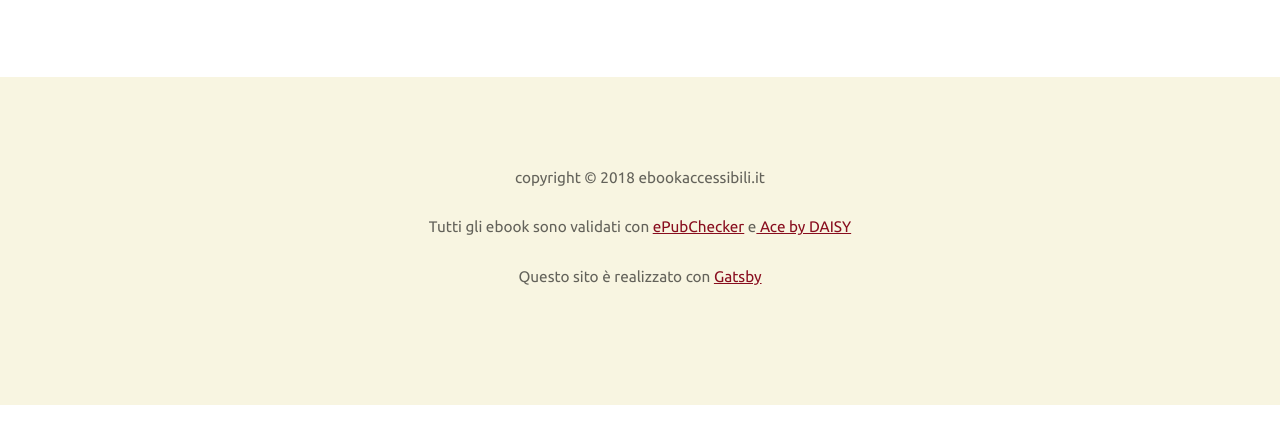
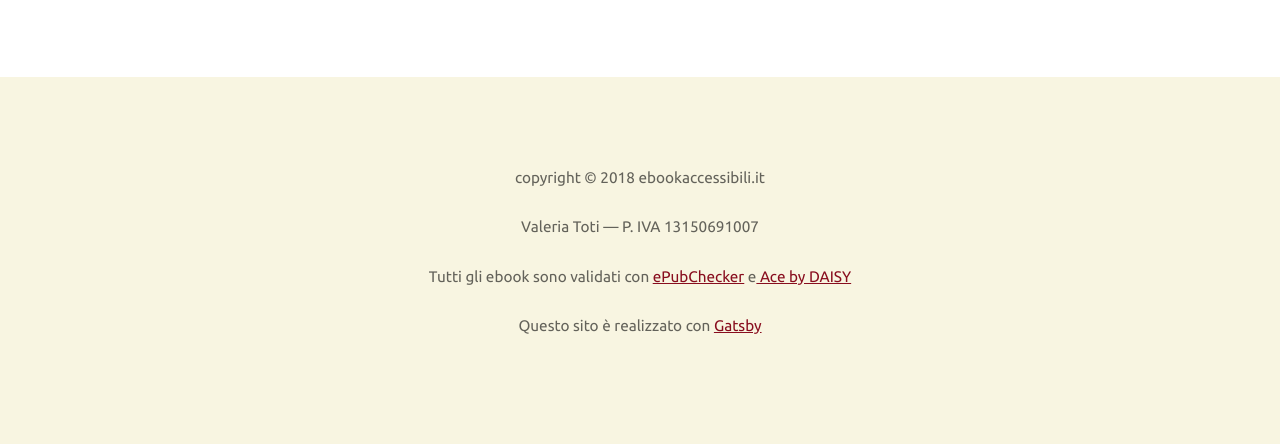
Before and after one commit to valeriatoti/ebook-accessibili, a Gatsby site: page / in a window 1280 px wide. Shown: the part 907-1351 px from the top of the page. Before the commit the page ends 1312 px from the top, so only its background shows below. Built offline with nearby package versions, Linux system fonts and the light colour scheme; Gatsby itself is replaced by a stand-in of ours.

Commit message:
add p. iva

```diff
--- a/src/components/footer.js
+++ b/src/components/footer.js
@@ -7,6 +7,7 @@ const Footer = () => (
       <div>
       {/* <p><i class="fas fa-envelope" aria-hidden="true"></i> <Link to="/contatti/">Contattami</Link></p> */}
       <p>copyright © 2018 ebookaccessibili.it</p>
+      <p>Valeria Toti — P. IVA 13150691007</p>
       </div>
       <div>
       <p>
```
